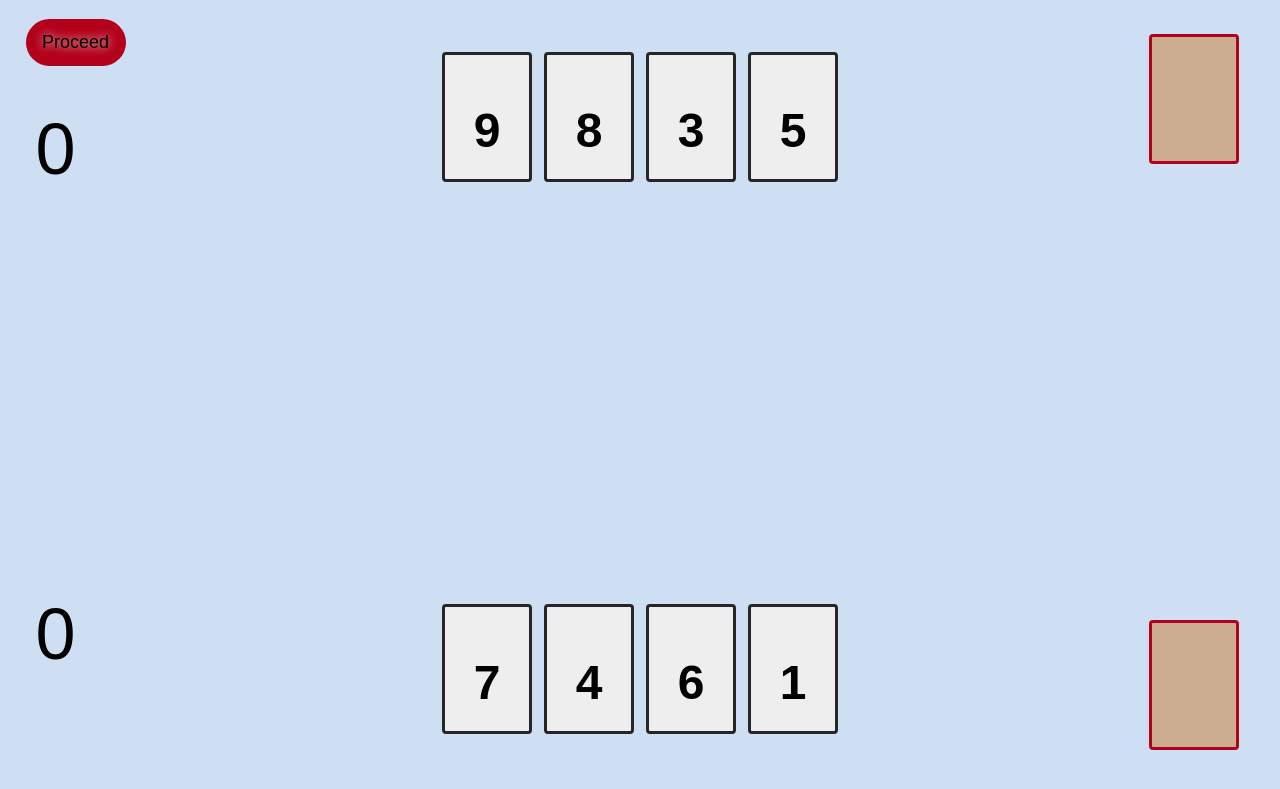
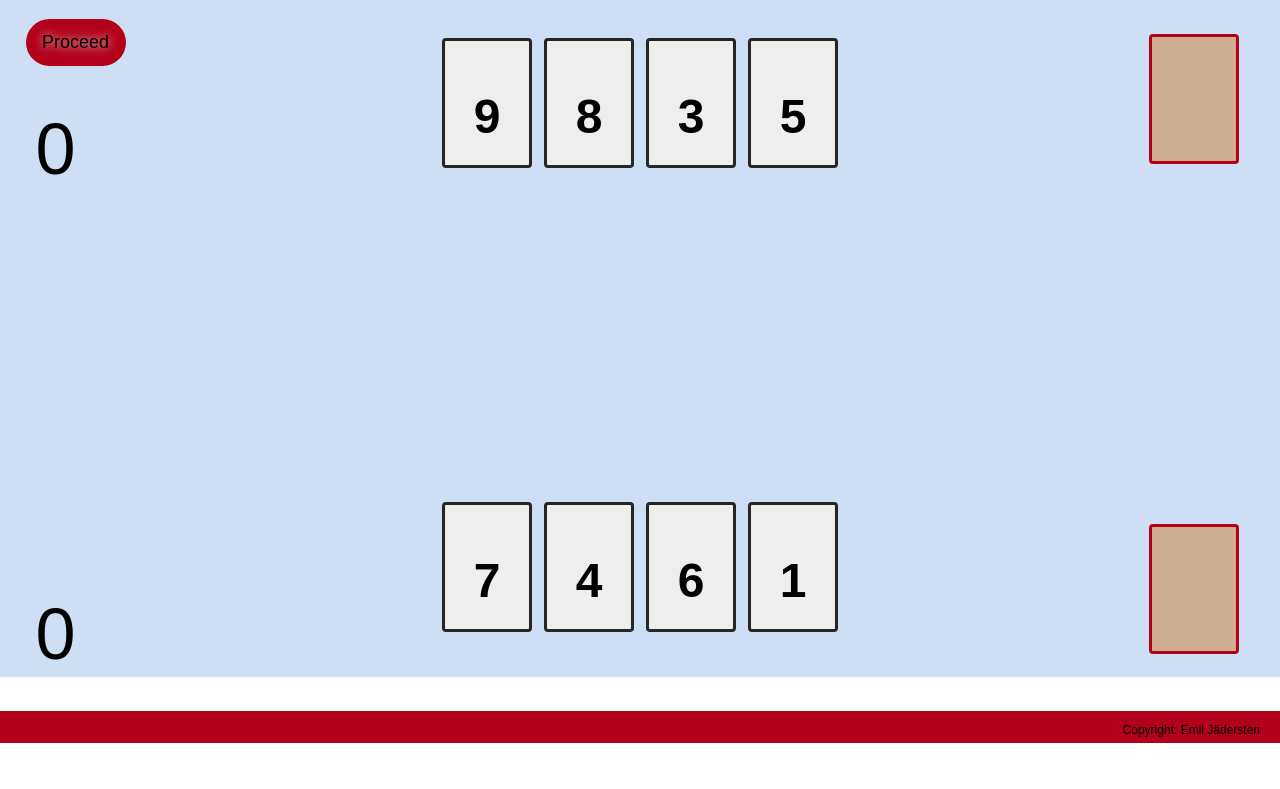
Before and after one commit to EmilionR/card-battle-pp2, a plain HTML site: page game.html in a window 1280 px wide. Shown: the part 57-846 px from the top of the page. After the commit the page ends 800 px from the top, so only its background shows below. Drawn offline with Linux system fonts and the light colour scheme.

Commit message:
Style header & footer

```diff
--- a/assets/css/style.css
+++ b/assets/css/style.css
@@ -33,10 +33,18 @@ header {
     height: 50px;
     background-color: var(--clr-red);
     margin-top: 0;
-    position: relative;
-    top: 0;
+    vertical-align: middle;
+}
+
+footer {
     width: 100%;
-    vertical-align: middle;
+    height: 32px;
+    background-color: var(--clr-red);
+    position: fixed;
+    bottom: 0;
+    font-size: 50%;
+    text-align: right;
+    padding-right: 20px;
 }
 
 h1 {
@@ -48,10 +56,6 @@ h1 {
 h1 a {
     text-decoration: none;
     vertical-align: middle;
-}
-
-main {
-    height: 100%;
 }
 
 h2,
@@ -194,12 +198,16 @@ select {
 
 /* GAME */
 
+main {
+    height: 90%;
+}
+
 #game-container {
     display: flex;
     flex-flow: column nowrap;
     background-color: var(--clr-light);
     width: 100%;
-    height: 100%;
+    height: 95%;
     padding: 2%;
     align-items: stretch;
     justify-content: space-between;
@@ -228,9 +236,9 @@ select {
     position: fixed;
     flex-flow: column nowrap;
     justify-content: center;
-    gap: 50px;
+    gap: 30px;
     right: 2%;
-    height: 92%;
+    height: 80%;
     width: 300px;
     max-width: 80px;
     align-items: flex-end;
--- a/game.html
+++ b/game.html
@@ -42,7 +42,7 @@
         </div>
     </main>
     <footer>
-
+        <p>Copyright: Emil Jädersten</p>
     </footer>
     <script src="assets/js/game.js"></script>
 </body>
```
Also changed, not shown: index.html (+1 -2 lines).
